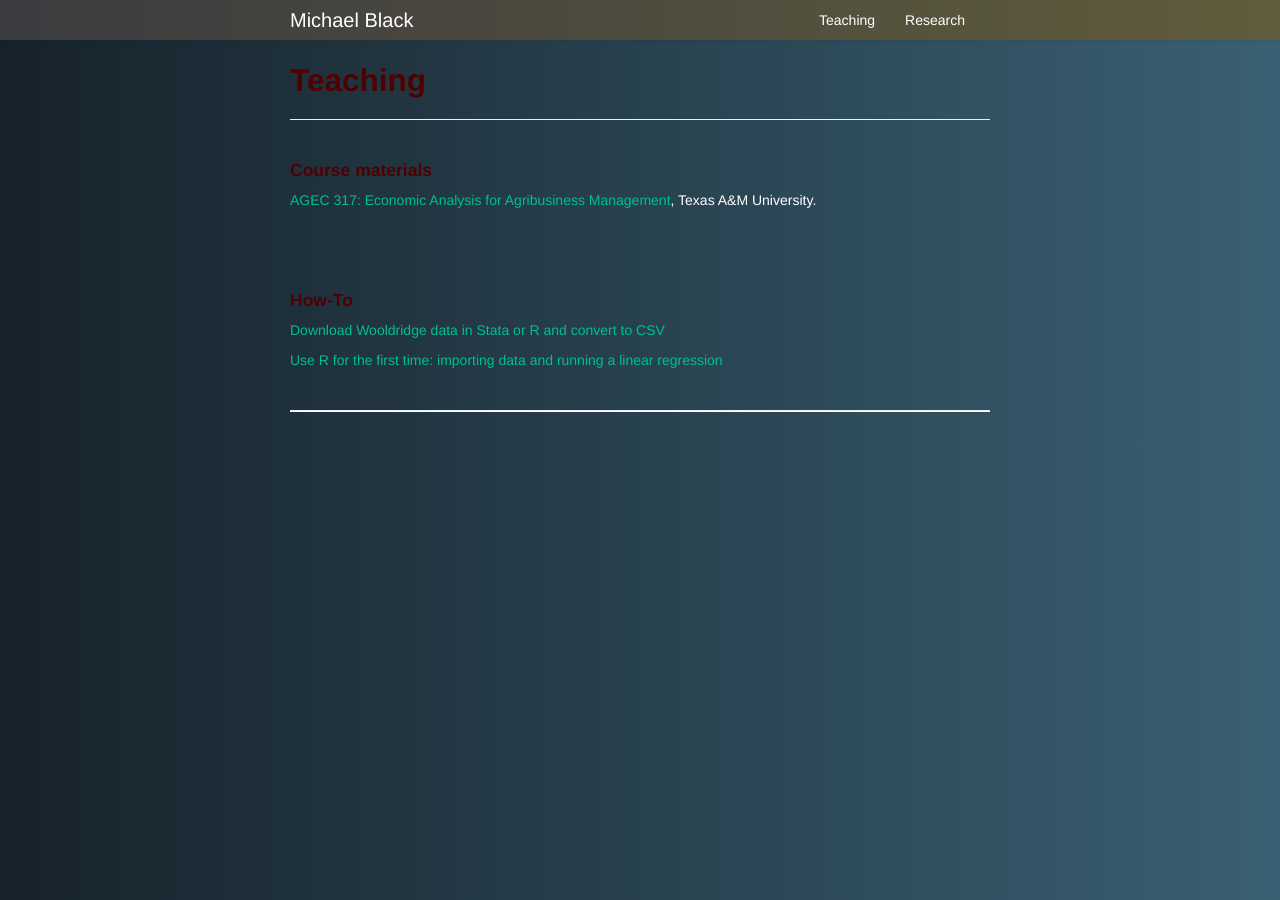
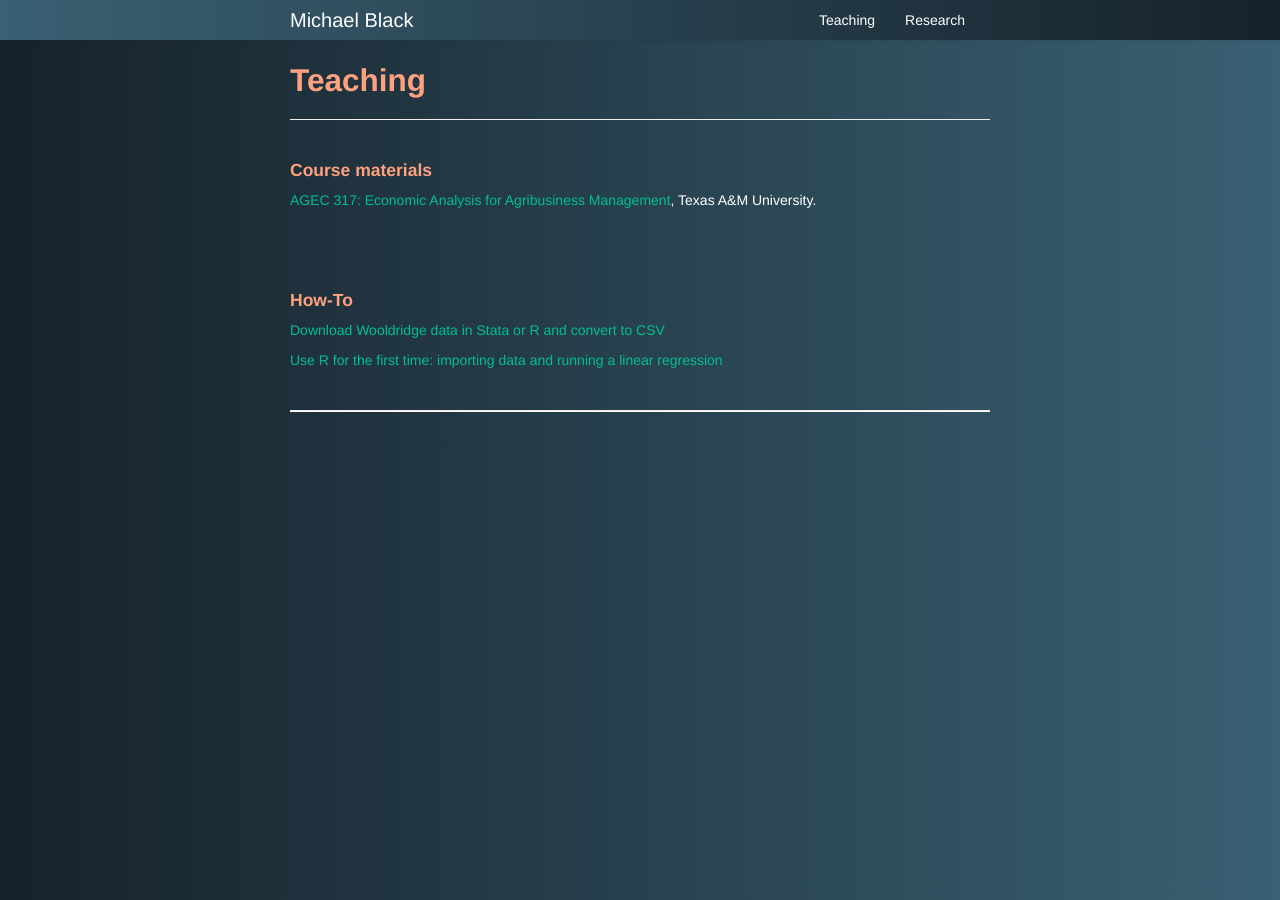
Before and after one commit to michael-black/michael-black.github.io, a Jekyll site: the page built from pages/teaching.md, in a window 1280 px wide. Built offline with Jekyll 4.4.1, drawn with Linux system fonts in a browser that asks for light colours.

Commit message:
Reversed top navbar gradient, changed header colors

```diff
--- a/assets/themes/twitter/css/my_custom_css.css
+++ b/assets/themes/twitter/css/my_custom_css.css
@@ -66,7 +66,7 @@ td.right {
 
 
 h1, h2, h3, h4 {
-    color: #500000;
+    color: #FFA17F;
 }
 
 .danger {
@@ -100,11 +100,11 @@ h1, h2, h3, h4 {
     padding-left:20px;
     padding-right:20px;
     background-color:#fafafa;
-    background-image:-moz-linear-gradient(left, #3C3B3F, #605C3C);
-    background-image:-webkit-gradient(linear, 0 0, 0 100%, from(#3C3B3F), to(#605C3C));
-    background-image:-webkit-linear-gradient(left, #3C3B3F, #605C3C);
-    background-image:-o-linear-gradient(left, #3C3B3F, #605C3C);
-    background-image:linear-gradient(to right, #3C3B3F, #605C3C);
+    background-image:-moz-linear-gradient(left, #3A6073, #16222A);
+    background-image:-webkit-gradient(linear, 0 0, 0 100%, from(#3A6073), to(#16222A));
+    background-image:-webkit-linear-gradient(left, #3A6073, #16222A);
+    background-image:-o-linear-gradient(left, #3A6073, #16222A);
+    background-image:linear-gradient(to right, #3A6073, #16222A);
     background-repeat:repeat-x;filter:progid:DXImageTransform.Microsoft.gradient(startColorstr='#707373', endColorstr='#707373', GradientType=0);
     border:0px solid #707373;
     -webkit-border-radius:0px;
```
